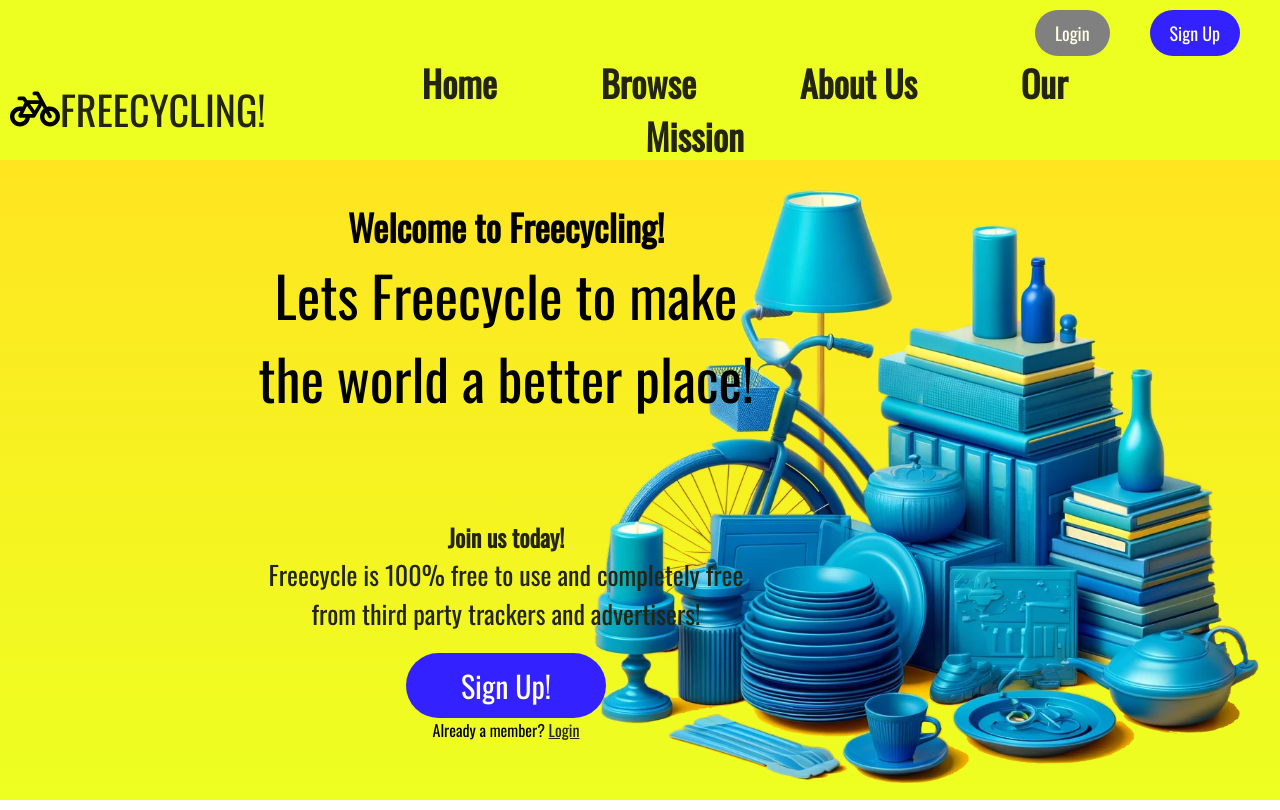
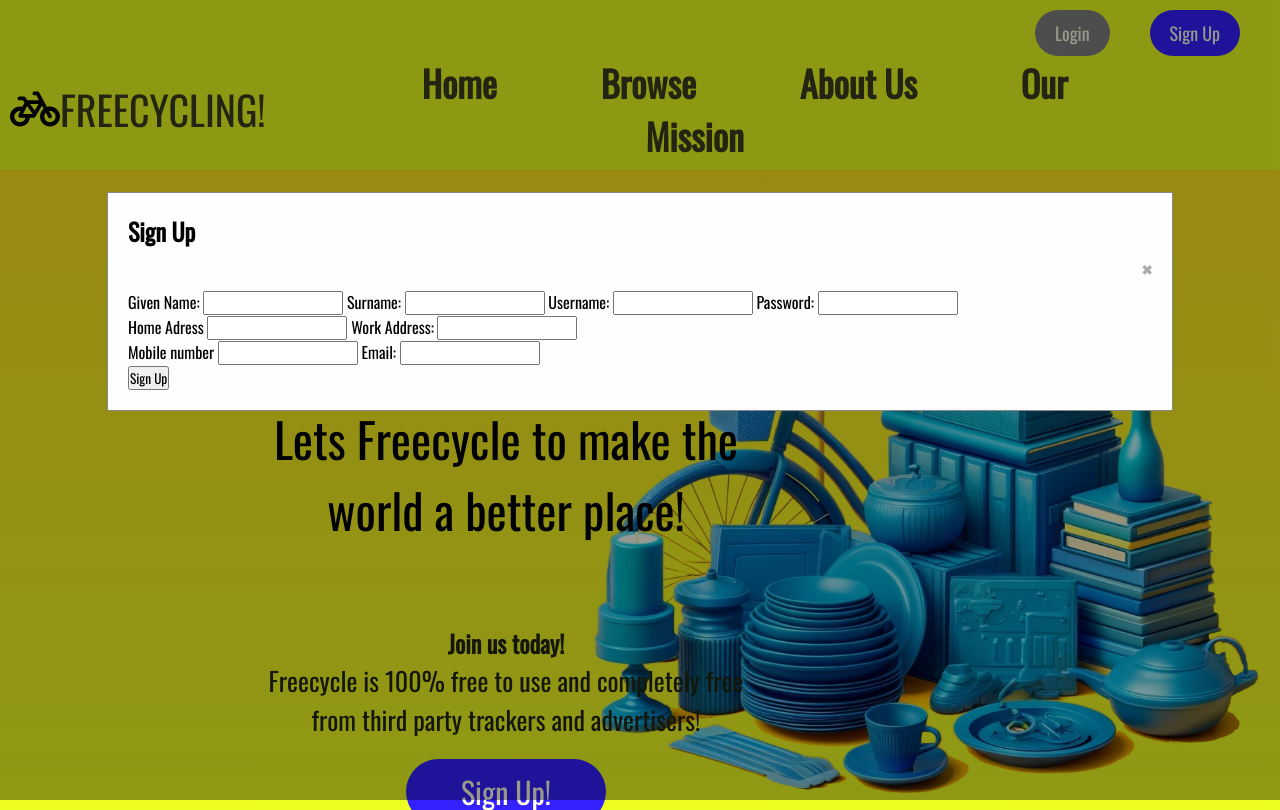
Before and after one commit to Kevin-Yao141/CS345-hfd, a plain HTML site: page index.html in a window 1280 px wide. Both pictures are taken after a click on the button "Sign Up!". Drawn offline with nearby package versions, Linux system fonts and the light colour scheme.

Commit message:
added modal popup menu
also adjusted css to fit 1920x1080

```diff
--- a/index.css
+++ b/index.css
@@ -17,7 +17,7 @@ body {
     left: 0;
     width: 100%;
     background-color: #edff21;
-    height: 20vh;
+    height: 170px;
 }
 
 .nav a{
@@ -68,19 +68,8 @@ body {
 
 }
 
-.nav a::before{
-    content: "";
-    position: absolute;
-    top: 100%;
-    left: 0;
-    width: 0;
-    height: 2px;
-    background-color: #3321FF;
-    transition: .3s;
-}
-
-.nav a:hover::before{
-    width: 100%;
+.nav a:hover{
+    color: #3321FF;
 }
 
 
@@ -121,7 +110,7 @@ body {
 }
 
 .textbox{
-    padding: 40px 20%;
+    padding: 30px 20%;
     width: 500px;
     position: relative;
     text-align: center;
@@ -160,9 +149,12 @@ body {
     border: none;
     border-radius: 60px;
     cursor: pointer;
-
 }
 
+
+#aboutus__box{
+    margin-top: 150px;
+}
 
 #login-link {
     text-decoration: underline;
@@ -172,4 +164,40 @@ body {
 #sign__up button{
     width: 200px;
     font-size: 30px;
+    text-align: center;
 }
+
+.modal {
+    display: none;
+    position: fixed;
+    z-index: 1;
+    left: 0;
+    top: 0;
+    width: 100%;
+    height: 100%;
+    overflow: auto;
+    background-color: rgb(0,0,0);
+    background-color: rgba(0,0,0,0.4);
+}
+
+.modal__content {
+    background-color: #fefefe;
+    margin: 15% auto;
+    padding: 20px;
+    border: 1px solid #888;
+    width: 80%;
+}
+
+.close{
+    color: #aaaaaa;
+    float: right;
+    font-size: 28px;
+    font-weight: bold;
+}
+
+.close:hover,
+.close:hover {
+    color: #000;
+    text-decoration: none;
+    cursor: pointer;
+}
--- a/index.html
+++ b/index.html
@@ -17,7 +17,7 @@
                 </div>
                 <div id = "main__nav__container">
                     <div id="logo">
-                        <img src="bicycle-solid.svg" width="50px">
+                        <img alt="logo" src="bicycle-solid.svg" width="50px">
                         <div>FREECYCLING!</div>
                     </div>
                     <nav id = "main__nav" class="nav">
@@ -35,13 +35,51 @@
                 <div id="hero__text">
                     <div id="aboutus__box" class="textbox">
                         <h2 style="font-size: 36px;">Welcome to Freecycling!</h2>
-                <p style="font-size: 56px;">Lets Freecycle to make the world a better place!</p>
+                        <p style="font-size: 48px;">Lets Freecycle to make the world a better place!</p>
                     </div>
                     <div id="signup__box" class="textbox">
                         <a><h2 style="font-size: 36x;"> Join us today!</h2></a>
                         <a><p style="font-size: 26px;">Freecycle is 100% free to use and completely free from third party trackers and advertisers!</p></a>
-                <a class="signup__button" id="sign__up"><button>Sign Up!</button></a>
+                        <a class="signup__button" id="sign__up"><button id="trigger-modal">Sign Up!</button></a>
                         <p style="font-size: 16px;">Already a member? <a id="login-link"href="#">Login</a></p>
+                    </div>
+                </div>
+            </div>
+            <div id = "popup-menu" class="modal">
+                <div class="modal__content">
+                    <div class="modal__header">
+                        <h2>Sign Up</h2>
+                        <span class="close">&times;</span>
+                    </div>
+                    <div class="modal__body">
+                        <form>
+                            <div id="user-details">
+                                <label for="given-name">Given Name:</label>
+                                <input type="text" id="given-name" name="given-name" required>
+                                <label for="surname">Surname:</label>
+                                <input type="text" id="surname" name="surname" required>
+                                <label for="username">Username:</label>
+                                <input type="text" id="username" name="username" required>
+                                <label for="password">Password:</label>
+                                <input type="password" id="password" name="password" required>
+                            </div>
+                            <div id="address-details">
+                                <label for="home-address">Home Adress</label>
+                                <input type="text" id="home-address"for="home-address"></input>
+                                <label for="work-address">Work Address:</label>
+                                <input type="text" id="postcode" name="postcode" required>
+                            </div>
+                            <div id="contact-details">
+                                <label for="mobile-number"> Mobile number</label>
+                                <input type="text" id="mobile-number" name="mobile-number" required>
+                                <label for="email">Email:</label>
+                                <input type="email" id="email" name="email" required>
+                            </div>
+                            <div id="submit-button">
+                                <button type="submit">Sign Up</button>
+                            </div>
+
+                        </form>
                     </div>
                 </div>
             </div>
--- a/script.js
+++ b/script.js
@@ -0,0 +1,25 @@
+// get modal
+var modal = document.getElementById('popup-menu');
+
+//get button
+var btn = document.getElementById('trigger-modal');
+
+//get close button
+var close = document.getElementsByClassName('close')[0];
+
+// On button click, open modal
+btn.onclick = function() {
+  modal.style.display = 'block';
+}
+
+// On close button click, close modal
+close.onclick = function() {
+  modal.style.display = 'none';
+}
+
+// On outside click, close modal
+window.onclick = function(event) {
+    if (event.target == modal) {
+        modal.style.display = 'none';
+    }
+}
```
Lines whose indentation alone changed are shown as unchanged.
